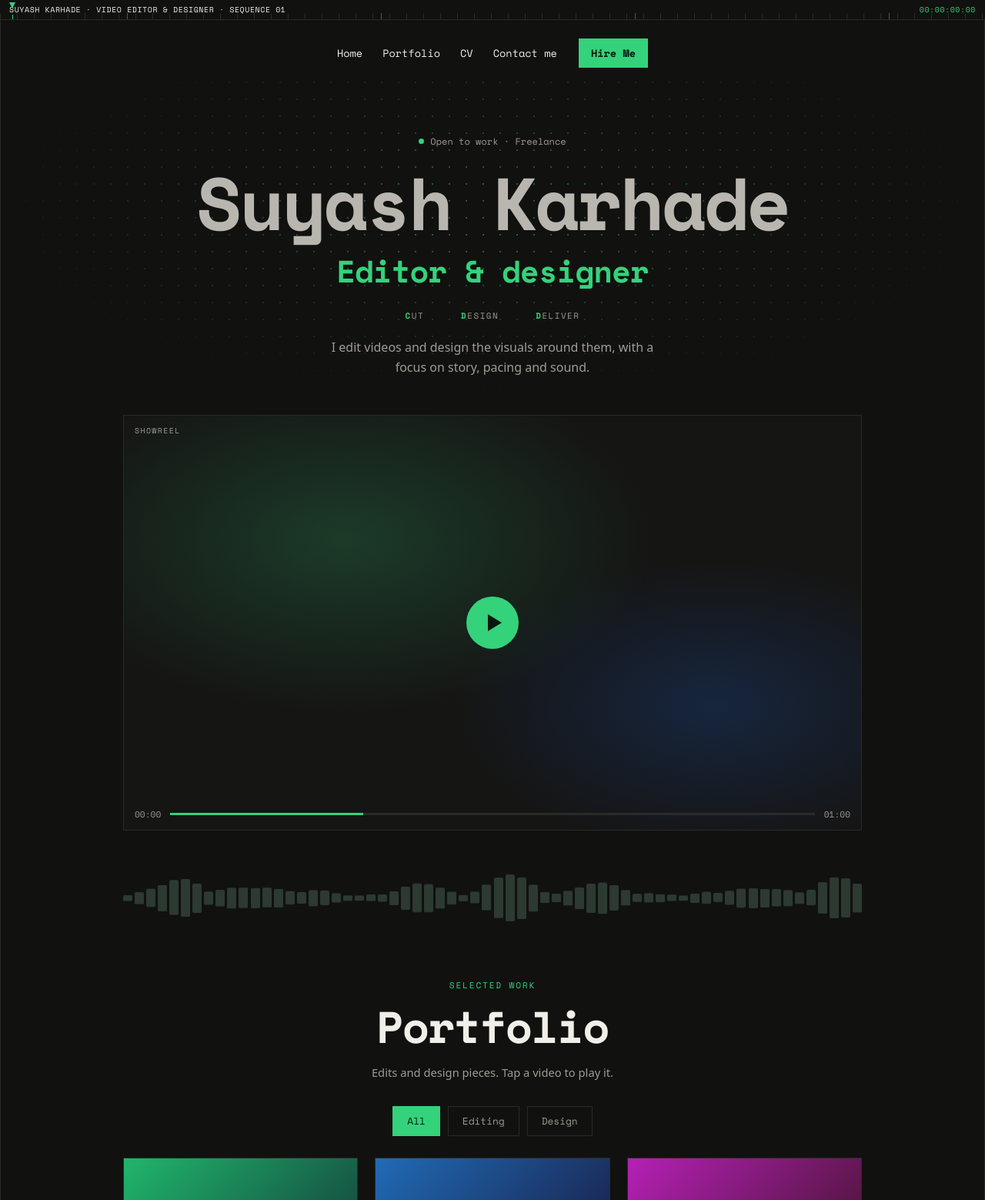
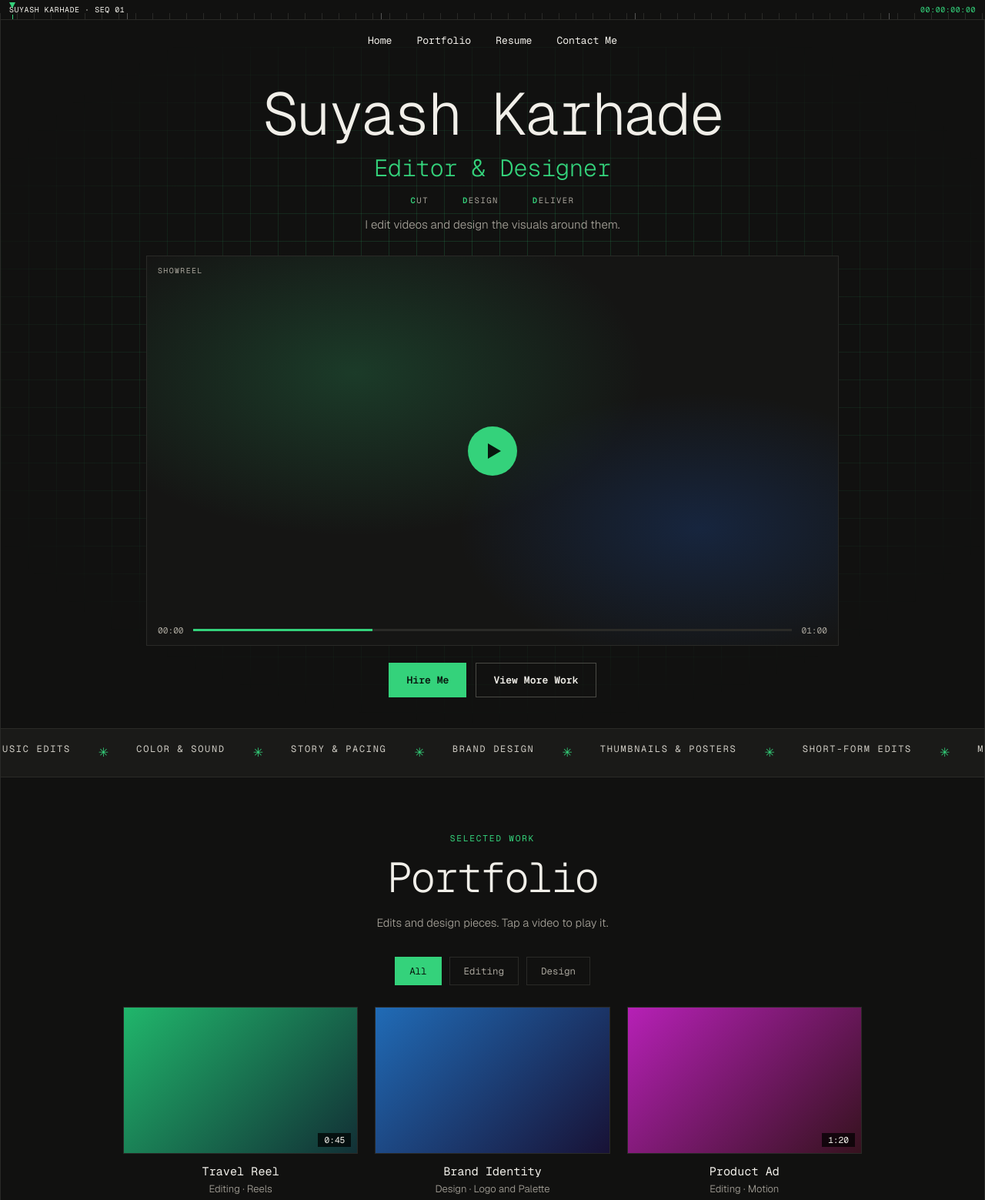
Before and after one commit to suyashkarhade/suyashkarhade.github.io, a plain HTML site: page index.html in a window 1280 px wide. Shown: the top 1559 px of the page at 77% size. Drawn offline with nearby package versions, Linux system fonts and the light colour scheme.

Commit message:
Add files via upload

```diff
--- a/index.html
+++ b/index.html
@@ -6,19 +6,19 @@
 <meta name="theme-color" content="#111110">
 <title>Suyash Karhade — Video Editor & Designer</title>
 <meta name="description" content="Portfolio of Suyash Karhade, video editor and designer.">
-<link rel="stylesheet" href="https://fonts.googleapis.com/css2?family=Space+Mono:wght@400;700&display=swap">
+<link rel="stylesheet" href="https://fonts.googleapis.com/css2?family=Geist:wght@300;400;600&family=Geist+Mono:wght@300;400;600&display=swap">
 <style>
-:root{--bg:#111110;--panel:#1a1a18;--line:#2a2a27;--ink:#f1efe9;--mute:#a09c93;--grey:#b9b6b0;--acc:#34d27b;--on:#08170e;--dim:#2c3a31;
---mono:"Space Mono",ui-monospace,Menlo,Consolas,monospace;--sans:system-ui,-apple-system,"Segoe UI",Roboto,sans-serif;
+:root{--bg:#111110;--panel:#1a1a18;--line:#2a2a27;--ink:#f1efe9;--mute:#a8a49b;--acc:#34d27b;--on:#08170e;
+--mono:"Geist Mono",ui-monospace,Menlo,Consolas,monospace;--sans:"Geist",system-ui,-apple-system,"Segoe UI",Roboto,sans-serif;
 color-scheme:dark;box-sizing:border-box;padding-top:env(safe-area-inset-top,0px);padding-bottom:env(safe-area-inset-bottom,0px)}
 *,*::before,*::after{box-sizing:border-box}
 [hidden]{display:none!important}
 html{scroll-behavior:smooth;scroll-padding-top:40px}
-body{margin:0;background:#000;color:var(--ink);font:400 1rem/1.65 var(--sans);text-align:center}
+body{margin:0;background:#000;color:var(--ink);font:300 1rem/1.65 var(--sans);text-align:center}
 body::before{content:"";position:fixed;inset:0 0 auto;height:env(safe-area-inset-top,0px);background:var(--bg);z-index:20}
 a{color:inherit;text-decoration:none}
 :focus-visible{outline:2px solid var(--acc);outline-offset:3px}
-h1,h2,h3{margin:0;font-family:var(--mono);line-height:1.1;font-weight:700}
+h1,h2,h3{margin:0;font-family:var(--mono);line-height:1.12;font-weight:300}
 .ruler{position:sticky;top:env(safe-area-inset-top,0px);z-index:19;height:26px;background:var(--bg);border-bottom:1px solid var(--line);display:flex;align-items:center;justify-content:space-between;gap:12px;padding:0 12px;font:400 .62rem var(--mono);letter-spacing:.06em;text-transform:uppercase;overflow:hidden}
 .ruler::before{content:"";position:absolute;left:0;right:0;bottom:0;height:8px;background:repeating-linear-gradient(90deg,var(--line) 0 1px,transparent 1px 22px),repeating-linear-gradient(90deg,#555 0 1px,transparent 1px 165px)}
 .ruler span{position:relative;white-space:nowrap;overflow:hidden;text-overflow:ellipsis;min-width:0}
@@ -27,92 +27,93 @@ h1,h2,h3{margin:0;font-family:var(--mono);line-height:1.1;font-weight:700}
 #tc{color:var(--acc);font-variant-numeric:tabular-nums;flex:none}
 .col{max-width:1440px;margin:0 auto;background:var(--bg);border-left:1px solid var(--line);border-right:1px solid var(--line);overflow:hidden}
 .pad{padding-left:clamp(20px,6vw,80px);padding-right:clamp(20px,6vw,80px)}
-.in{max-width:960px;margin:0 auto}
-header{display:flex;justify-content:center;align-items:center;flex-wrap:wrap;gap:12px 28px;padding-top:24px;padding-bottom:8px}
-nav{display:flex;gap:26px;font:400 .85rem var(--mono)}
+header{display:flex;justify-content:center;padding-top:18px}
+nav{display:flex;gap:clamp(14px,4vw,32px);font:400 .82rem var(--mono)}
 nav a:hover{color:var(--acc)}
-.btn{display:inline-block;background:var(--acc);color:var(--on);font:700 .85rem var(--mono);padding:13px 20px}
+.btn{display:inline-block;background:var(--acc);color:var(--on);font:600 .82rem var(--mono);padding:13px 22px;border:1px solid var(--acc)}
 .btn:hover{filter:brightness(1.1)}
-header .btn{padding:9px 16px}
-.hero{position:relative;padding-top:72px;padding-bottom:48px}
-.hero::before{content:"";position:absolute;inset:0;background:radial-gradient(#34d27b66 1px,transparent 1.3px) 0 0/22px 22px;-webkit-mask-image:radial-gradient(ellipse 70% 75% at 50% 40%,#000 15%,transparent 75%);mask-image:radial-gradient(ellipse 70% 75% at 50% 40%,#000 15%,transparent 75%);pointer-events:none}
-.hero>*{position:relative}
-.open{font:400 .75rem var(--mono);display:inline-flex;align-items:center;gap:8px;margin-bottom:18px;color:var(--mute)}
-.open::before{content:"";width:7px;height:7px;border-radius:50%;background:var(--acc)}
-h1{font-size:clamp(2.4rem,9vw,6rem);color:var(--grey);letter-spacing:-.04em}
-h1 em{display:block;font-style:normal;color:var(--acc);font-size:.42em;letter-spacing:-.02em;margin-top:14px}
-.tags{display:flex;justify-content:center;gap:clamp(16px,5vw,48px);margin:28px 0 20px;font:400 .68rem var(--mono);letter-spacing:.14em;text-transform:uppercase;color:var(--mute)}
-.tags b{color:var(--acc)}
-.lead{color:var(--mute);max-width:46ch;margin:0 auto}
-.screen{position:relative;aspect-ratio:16/9;max-width:960px;margin:0 auto;background:radial-gradient(60% 60% at 30% 30%,#34d27b33,transparent 70%),radial-gradient(50% 50% at 80% 70%,#1e6fff2e,transparent 70%),#151514;border:1px solid var(--line);display:grid;place-items:center;overflow:hidden;cursor:pointer}
+.btn.ghost{background:none;color:var(--ink);border-color:#4a4a45}
+.btn.ghost:hover{border-color:var(--acc);color:var(--acc);filter:none}
+.stage{position:relative;padding-top:44px;padding-bottom:40px}
+.stage::before{content:"";position:absolute;inset:0;background:linear-gradient(#34d27b2e 1px,transparent 1px) 0 0/36px 36px,linear-gradient(90deg,#34d27b2e 1px,transparent 1px) 0 0/36px 36px;-webkit-mask-image:radial-gradient(ellipse 75% 70% at 50% 45%,#000 20%,transparent 78%);mask-image:radial-gradient(ellipse 75% 70% at 50% 45%,#000 20%,transparent 78%);pointer-events:none}
+.stage>*{position:relative}
+h1{font-size:clamp(2rem,7.5vw,4.8rem);letter-spacing:-.045em;color:var(--ink)}
+h1 em{display:block;font-style:normal;color:var(--acc);font-size:.4em;letter-spacing:-.01em;margin-top:10px}
+.tags{display:flex;justify-content:center;gap:clamp(14px,5vw,44px);margin:18px 0 12px;font:400 .66rem var(--mono);letter-spacing:.14em;text-transform:uppercase;color:var(--mute)}
+.tags b{color:var(--acc);font-weight:600}
+.lead{color:var(--mute);max-width:46ch;margin:0 auto 28px;font-size:.95rem}
+.screen{position:relative;aspect-ratio:16/9;max-width:900px;margin:0 auto;background:radial-gradient(60% 60% at 30% 30%,#34d27b33,transparent 70%),radial-gradient(50% 50% at 80% 70%,#1e6fff2e,transparent 70%),#151514;border:1px solid var(--line);display:grid;place-items:center;overflow:hidden;cursor:pointer}
 .screen iframe{position:absolute;inset:0;width:100%;height:100%;border:0}
-.play{width:68px;height:68px;border-radius:50%;background:var(--acc);display:grid;place-items:center}
-.play::after{content:"";margin-left:5px;border-left:18px solid var(--on);border-top:11px solid transparent;border-bottom:11px solid transparent}
+.play{width:64px;height:64px;border-radius:50%;background:var(--acc);display:grid;place-items:center}
+.play::after{content:"";margin-left:5px;border-left:17px solid var(--on);border-top:10px solid transparent;border-bottom:10px solid transparent}
 .screen small{position:absolute;left:14px;top:12px;font:400 .62rem var(--mono);letter-spacing:.14em;text-transform:uppercase;color:var(--mute)}
 .bar{position:absolute;left:14px;right:14px;bottom:12px;display:flex;align-items:center;gap:12px;font:400 .7rem var(--mono);color:var(--mute)}
 .bar i{flex:1;height:3px;background:var(--line);position:relative}
 .bar i::after{content:"";position:absolute;left:0;top:0;height:3px;width:30%;background:var(--acc)}
-.wave{position:relative;max-width:960px;margin:56px auto 0;height:64px;--p:0}
-.bars{position:absolute;inset:0;display:flex;align-items:center;gap:3px}
-.bars i{flex:1;height:var(--h);background:var(--dim);border-radius:2px;animation:pl 1.8s ease-in-out infinite;animation-delay:var(--d)}
-.bars.on{clip-path:inset(0 calc((1 - var(--p)) * 100%) 0 0)}
-.bars.on i{background:var(--acc)}
-@keyframes pl{50%{transform:scaleY(.5)}}
+.cta{display:flex;justify-content:center;gap:12px;margin-top:22px;flex-wrap:wrap}
+.marq{background:var(--panel);border-top:1px solid var(--line);border-bottom:1px solid var(--line);overflow:hidden;white-space:nowrap}
+.marq div{display:inline-flex;gap:36px;padding:18px 0;animation:mq 32s linear infinite}
+.marq span{font:400 .75rem var(--mono);letter-spacing:.14em;text-transform:uppercase;color:#cfccc4}
+.marq i{color:var(--acc);font-style:normal}
+@keyframes mq{to{transform:translateX(-50%)}}
 section{padding-top:72px;padding-bottom:40px}
 .eye{font:400 .7rem var(--mono);letter-spacing:.16em;text-transform:uppercase;color:var(--acc);margin-bottom:14px}
-h2{font-size:clamp(2rem,6vw,3.6rem);letter-spacing:-.03em}
+h2{font-size:clamp(1.9rem,6vw,3.4rem);letter-spacing:-.04em}
 .sub{color:var(--mute);max-width:44ch;margin:16px auto 32px;font-size:.92rem}
 .tabs{display:flex;justify-content:center;gap:10px;margin-bottom:28px;flex-wrap:wrap}
-.tabs button{font:400 .8rem var(--mono);background:none;color:var(--mute);border:1px solid var(--line);padding:9px 18px;cursor:pointer}
+.tabs button{font:400 .78rem var(--mono);background:none;color:var(--mute);border:1px solid var(--line);padding:9px 18px;cursor:pointer}
 .tabs button[aria-pressed="true"]{background:var(--acc);border-color:var(--acc);color:var(--on)}
 .grid{display:grid;grid-template-columns:repeat(auto-fit,minmax(260px,1fr));gap:22px;max-width:960px;margin:0 auto}
 .th{aspect-ratio:16/10;background:linear-gradient(135deg,hsl(var(--h) 70% 42%),hsl(calc(var(--h) + 40) 50% 14%));position:relative;border:1px solid var(--line);overflow:hidden}
 .card[data-yt] .th{cursor:pointer}
 .th iframe{position:absolute;inset:0;width:100%;height:100%;border:0}
 .th em{position:absolute;right:8px;bottom:8px;background:#000b;font:400 .7rem var(--mono);padding:2px 8px;font-style:normal}
-.card h3{font-size:1rem;margin-top:14px}
+.card h3{font-size:.95rem;margin-top:14px;font-weight:400}
 .card p{margin:4px 0 0;color:var(--mute);font-size:.82rem}
 .cv{max-width:760px;margin:0 auto;text-align:left}
 .cv .head{text-align:center;margin-bottom:40px}
 .row{display:grid;grid-template-columns:minmax(0,1fr) minmax(0,2.2fr);gap:12px 32px;padding:24px 0;border-top:1px solid var(--line)}
-.row h3{font-size:1rem;color:var(--acc)}
+.row h3{font-size:.95rem;color:var(--acc);font-weight:400}
 .row p{margin:0;color:var(--mute)}
-.row b{color:var(--ink)}
+.row b{color:var(--ink);font-weight:400}
 .chips{display:flex;flex-wrap:wrap;gap:8px}
-.chips span{border:1px solid var(--line);padding:5px 12px;font:400 .8rem var(--mono)}
+.chips span{border:1px solid var(--line);padding:5px 12px;font:400 .78rem var(--mono)}
 @media(max-width:620px){.row{grid-template-columns:1fr}}
-.contact{border-top:1px solid var(--line);margin-top:56px;padding-bottom:72px}
-.links{display:flex;justify-content:center;gap:28px;margin-top:28px;font:400 .85rem var(--mono)}
+.contact{border-top:1px solid var(--line);margin-top:56px;padding-bottom:64px}
+.open{font:400 .75rem var(--mono);display:inline-flex;align-items:center;gap:8px;margin-top:36px;color:var(--mute)}
+.open::before{content:"";width:7px;height:7px;border-radius:50%;background:var(--acc)}
+.links{display:flex;justify-content:center;gap:28px;margin-top:28px;font:400 .82rem var(--mono)}
 .links a:hover{color:var(--acc)}
 .links span{color:var(--acc)}
-footer{border-top:1px solid var(--line);padding-top:22px;padding-bottom:26px;color:var(--mute);font:400 .75rem var(--mono)}
-@media(prefers-reduced-motion:reduce){html{scroll-behavior:auto}.bars i{animation:none}}
+footer{border-top:1px solid var(--line);padding-top:22px;padding-bottom:26px;color:var(--mute);font:400 .72rem var(--mono)}
+@media(max-width:620px){.stage{padding-top:30px}.lead{margin-bottom:22px}.cta{margin-top:18px}.btn{padding:12px 18px}}
+@media(prefers-reduced-motion:reduce){html{scroll-behavior:auto}.marq div{animation:none}}
 </style>
 </head>
 <body>
-<div class="ruler"><span>Suyash Karhade · Video editor &amp; designer · Sequence 01</span><i id="ph"></i><span id="tc">00:00:00:00</span></div>
+<div class="ruler"><span>Suyash Karhade · Seq 01</span><i id="ph"></i><span id="tc">00:00:00:00</span></div>
 <div class="col">
 <header id="home">
-<nav aria-label="Sections"><a href="#home">Home</a><a href="#work">Portfolio</a><a href="#cv">CV</a><a href="#contact">Contact me</a></nav>
-<a class="btn" href="mailto:you@example.com">Hire Me</a>
+<nav aria-label="Sections"><a href="#home">Home</a><a href="#work">Portfolio</a><a href="#resume">Resume</a><a href="#contact">Contact Me</a></nav>
 </header>
 
 <div id="mainview">
-<div class="pad hero">
-<div class="open">Open to work · Freelance</div>
-<h1>Suyash Karhade<em>Editor &amp; designer</em></h1>
+<div class="pad stage">
+<h1>Suyash Karhade<em>Editor &amp; Designer</em></h1>
 <div class="tags"><span><b>C</b>ut</span><span><b>D</b>esign</span><span><b>D</b>eliver</span></div>
-<p class="lead">I edit videos and design the visuals around them, with a focus on story, pacing and sound.</p>
+<p class="lead">I edit videos and design the visuals around them.</p>
+<!-- Showreel: add data-yt="YOUTUBE_VIDEO_ID" to play your reel on tap -->
+<div class="screen" id="reel" data-yt=""><small>Showreel</small><div class="play"></div><div class="bar"><span>00:00</span><i></i><span>01:00</span></div></div>
+<div class="cta"><a class="btn" href="#contact">Hire Me</a><a class="btn ghost" href="#work">View More Work</a></div>
 </div>
 
-<div class="pad">
-<!-- Showreel: add data-yt="YOUTUBE_VIDEO_ID" to the line below to play your reel on tap -->
-<div class="screen" id="reel" data-yt=""><small>Showreel</small><div class="play"></div><div class="bar"><span>00:00</span><i></i><span>01:00</span></div></div>
-<div class="wave" id="wave" aria-hidden="true"></div>
-</div>
+<div class="marq" aria-hidden="true"><div>
+<span>Short-Form Edits</span><i>✳</i><span>Music Edits</span><i>✳</i><span>Color &amp; Sound</span><i>✳</i><span>Story &amp; Pacing</span><i>✳</i><span>Brand Design</span><i>✳</i><span>Thumbnails &amp; Posters</span><i>✳</i>
+<span>Short-Form Edits</span><i>✳</i><span>Music Edits</span><i>✳</i><span>Color &amp; Sound</span><i>✳</i><span>Story &amp; Pacing</span><i>✳</i><span>Brand Design</span><i>✳</i><span>Thumbnails &amp; Posters</span><i>✳</i>
+</div></div>
 
 <section id="work" class="pad">
-<div class="eye">Selected work</div>
+<div class="eye">Selected Work</div>
 <h2>Portfolio</h2>
 <p class="sub">Edits and design pieces. Tap a video to play it.</p>
 <div class="tabs" role="group" aria-label="Filter work">
@@ -120,34 +121,35 @@ footer{border-top:1px solid var(--line);padding-top:22px;padding-bottom:26px;col
 </div>
 <div class="grid">
 <!-- Video cards: add data-yt="YOUTUBE_VIDEO_ID" to play on tap -->
-<article class="card" data-t="edit" data-yt=""><div class="th" style="--h:150"><em>0:45</em></div><h3>Travel reel</h3><p>Editing · Reels</p></article>
-<article class="card" data-t="design"><div class="th" style="--h:210"></div><h3>Brand identity</h3><p>Design · Logo and palette</p></article>
-<article class="card" data-t="edit" data-yt=""><div class="th" style="--h:300"><em>1:20</em></div><h3>Product ad</h3><p>Editing · Motion</p></article>
-<article class="card" data-t="design"><div class="th" style="--h:170"></div><h3>Thumbnail set</h3><p>Design · YouTube</p></article>
-<article class="card" data-t="edit" data-yt=""><div class="th" style="--h:340"><em>0:30</em></div><h3>Event highlights</h3><p>Editing · Short form</p></article>
-<article class="card" data-t="design"><div class="th" style="--h:50"></div><h3>Poster series</h3><p>Design · Print</p></article>
+<article class="card" data-t="edit" data-yt=""><div class="th" style="--h:150"><em>0:45</em></div><h3>Travel Reel</h3><p>Editing · Reels</p></article>
+<article class="card" data-t="design"><div class="th" style="--h:210"></div><h3>Brand Identity</h3><p>Design · Logo and Palette</p></article>
+<article class="card" data-t="edit" data-yt=""><div class="th" style="--h:300"><em>1:20</em></div><h3>Product Ad</h3><p>Editing · Motion</p></article>
+<article class="card" data-t="design"><div class="th" style="--h:170"></div><h3>Thumbnail Set</h3><p>Design · YouTube</p></article>
+<article class="card" data-t="edit" data-yt=""><div class="th" style="--h:340"><em>0:30</em></div><h3>Event Highlights</h3><p>Editing · Short Form</p></article>
+<article class="card" data-t="design"><div class="th" style="--h:50"></div><h3>Poster Series</h3><p>Design · Print</p></article>
 </div>
 </section>
 </div>
 
 <div id="cvview" class="pad" hidden>
 <section class="cv">
-<div class="head"><div class="eye">Curriculum vitae</div><h2>Suyash Karhade</h2><p class="sub">Video editor and designer · [City] · you@example.com</p></div>
+<div class="head"><div class="eye">Curriculum Vitae</div><h2>Resume</h2><p class="sub">Suyash Karhade · Video Editor and Designer · [City] · you@example.com</p></div>
 <div class="row"><h3>Profile</h3><p>Two or three lines about who you are and the work you want. Replace this text.</p></div>
-<div class="row"><h3>Experience</h3><div><p><b>Freelance Video Editor</b><br>2024 – Present · Reels, YouTube and ads for small brands.</p><br><p><b>Role or internship</b><br>Year – Year · Company, what you did.</p></div></div>
-<div class="row"><h3>Education</h3><p><b>Degree or course</b><br>College or institute · Year – Year</p></div>
-<div class="row"><h3>Skills</h3><div class="chips"><span>Video editing</span><span>Colour grading</span><span>Sound design</span><span>Motion graphics</span><span>Graphic design</span><span>Branding</span></div></div>
+<div class="row"><h3>Experience</h3><div><p><b>Freelance Video Editor</b><br>2024 – Present · Reels, YouTube and ads for small brands.</p><br><p><b>Role or Internship</b><br>Year – Year · Company, what you did.</p></div></div>
+<div class="row"><h3>Education</h3><p><b>Degree or Course</b><br>College or institute · Year – Year</p></div>
+<div class="row"><h3>Skills</h3><div class="chips"><span>Video Editing</span><span>Colour Grading</span><span>Sound Design</span><span>Motion Graphics</span><span>Graphic Design</span><span>Branding</span></div></div>
 <div class="row"><h3>Tools</h3><div class="chips"><span>Premiere Pro</span><span>After Effects</span><span>DaVinci Resolve</span><span>Photoshop</span><span>Illustrator</span><span>Figma</span></div></div>
 <div class="row"><h3>Languages</h3><p>English · Hindi · Marathi</p></div>
 </section>
 </div>
 
 <section id="contact" class="pad contact">
-<div class="eye">Say hello</div>
-<h2>Let’s work together</h2>
+<div class="eye">Say Hello</div>
+<h2>Let’s Work Together</h2>
 <p class="sub">Tell me about your project, timeline and where it will be published. I reply within a day.</p>
-<a class="btn" href="mailto:you@example.com">Email me</a>
+<a class="btn" href="mailto:you@example.com">Email Me</a>
 <div class="links"><a href="https://www.behance.net/" rel="noopener">Behance <span>↗</span></a><a href="https://www.linkedin.com/" rel="noopener">LinkedIn <span>↗</span></a></div>
+<div class="open">Open to work · Freelance</div>
 </section>
 <footer>© 2026 Suyash Karhade</footer>
 </div>
@@ -155,26 +157,20 @@ footer{border-top:1px solid var(--line);padding-top:22px;padding-bottom:26px;col
 <script>
 (function(){
 var tc=document.getElementById('tc'),ph=document.getElementById('ph'),rul=document.querySelector('.ruler');
-var mv=document.getElementById('mainview'),cv=document.getElementById('cvview'),wave=document.getElementById('wave');
+var mv=document.getElementById('mainview'),cv=document.getElementById('cvview');
 function p(n){return String(n).padStart(2,'0')}
-var b=document.createElement('div');b.className='bars';
-for(var i=0;i<64;i++){var e=document.createElement('i');
-e.style.setProperty('--h',(18+78*Math.abs(Math.sin(i*.43)*Math.sin(i*.11+1)))+'%');
-e.style.setProperty('--d',(-(i%9)*.2)+'s');b.appendChild(e)}
-var g=b.cloneNode(true);g.className='bars on';wave.appendChild(b);wave.appendChild(g);
 function upd(){
 var max=document.documentElement.scrollHeight-innerHeight;
 var pr=max>0?Math.min(1,Math.max(0,scrollY/max)):0;
 var fr=Math.round(pr*20*24),s=Math.floor(fr/24);
 tc.textContent='00:'+p(Math.floor(s/60))+':'+p(s%60)+':'+p(fr%24);
 ph.style.transform='translateX('+(pr*(rul.clientWidth-24))+'px)';
-wave.style.setProperty('--p',pr);
 }
 var tick=false;
 function onScroll(){if(!tick){tick=true;requestAnimationFrame(function(){tick=false;upd()})}}
 function route(){
 var h=location.hash;
-if(h==='#cv'){mv.hidden=true;cv.hidden=false;scrollTo(0,0)}
+if(h==='#resume'){mv.hidden=true;cv.hidden=false;scrollTo(0,0)}
 else{
 if(h!=='#contact'){mv.hidden=false;cv.hidden=true}
 var el=h.length>1?document.querySelector(h):null;
```
